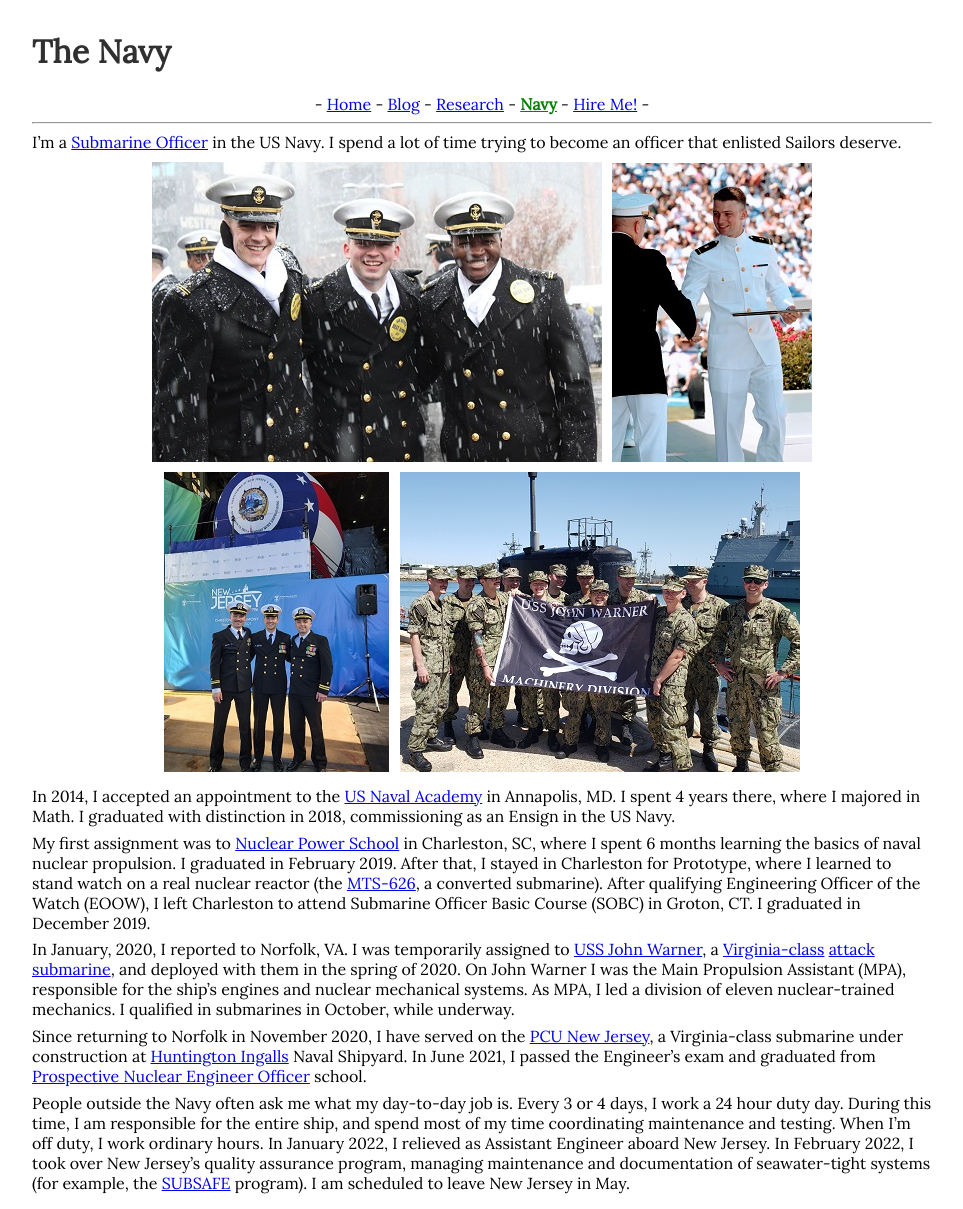
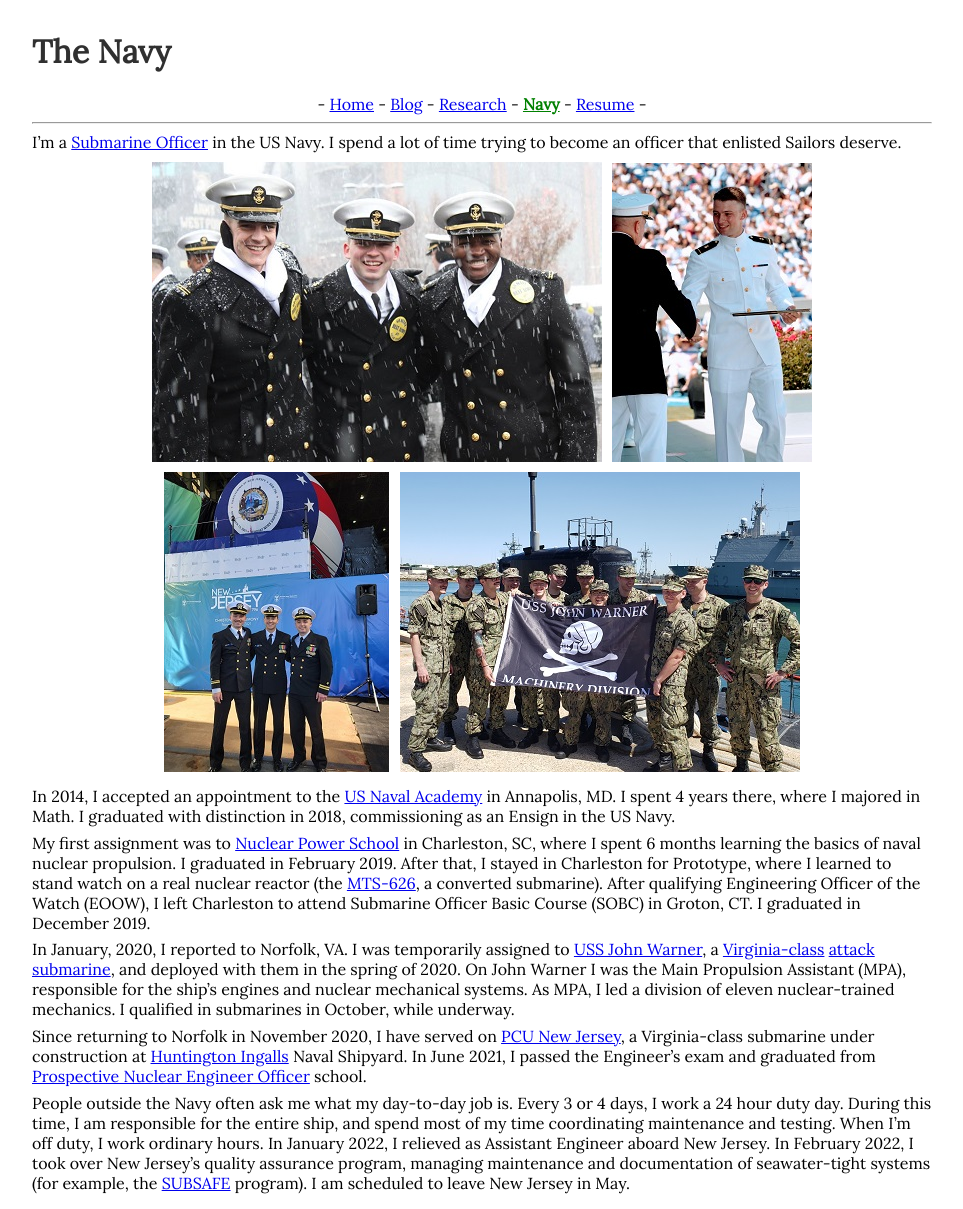
Before and after one commit to cckolon/cckolon.github.io, a Jekyll site: the page built from navy.md, in a window 1280 px wide. Shown: the whole page, without its empty margins (158-1121 px from the left). Built offline with Jekyll 4.4.1, drawn with Linux system fonts in a browser that asks for light colours.

Commit message:
Resume, minor fixes

```diff
--- a/_data/navigation.yml
+++ b/_data/navigation.yml
@@ -6,5 +6,5 @@
   link: /research.html
 - name: Navy
   link: /navy.html
-- name: Hire Me!
-  link: /hireme.html
+- name: Resume
+  link: /resume.pdf
--- a/navy.md
+++ b/navy.md
@@ -21,6 +21,6 @@ My first assignment was to [Nuclear Power School](https://www.navsea.navy.mil/Ho
 
 In January, 2020, I reported to Norfolk, VA. I was temporarily assigned to [USS John Warner](https://en.wikipedia.org/wiki/USS_John_Warner_(SSN-785)), a [Virginia-class](https://en.wikipedia.org/wiki/Virginia-class_submarine) [attack submarine](https://en.wikipedia.org/wiki/Attack_submarine), and deployed with them in the spring of 2020. On John Warner I was the Main Propulsion Assistant (MPA), responsible for the ship's engines and nuclear mechanical systems. As MPA, I led a division of eleven nuclear-trained mechanics. I qualified in submarines in October, while underway.
 
-Since returning to Norfolk in November 2020, I have served on the [PCU New Jersey](https://en.wikipedia.org/wiki/USS_New_Jersey_(SSN-796)), a Virginia-class submarine under construction at [Huntington Ingalls](https://huntingtoningalls.com/) Naval Shipyard. In June 2021, I passed the Engineer's exam and graduated from [Prospective Nuclear Engineer Officer](https://allhands.navy.mil/Stories/Display-Story/Article/1839925/call-me-a-nuclear-engineer/) school.
+Since returning to Norfolk in November 2020, I have served on [PCU New Jersey](https://en.wikipedia.org/wiki/USS_New_Jersey_(SSN-796)), a Virginia-class submarine under construction at [Huntington Ingalls](https://huntingtoningalls.com/) Naval Shipyard. In June 2021, I passed the Engineer's exam and graduated from [Prospective Nuclear Engineer Officer](https://allhands.navy.mil/Stories/Display-Story/Article/1839925/call-me-a-nuclear-engineer/) school.
 
 People outside the Navy often ask me what my day-to-day job is. Every 3 or 4 days, I work a 24 hour duty day. During this time, I am responsible for the entire ship, and spend most of my time coordinating maintenance and testing. When I'm off duty, I work ordinary hours. In January 2022, I relieved as Assistant Engineer aboard New Jersey. In February 2022, I took over New Jersey's quality assurance program, managing maintenance and documentation of seawater-tight systems (for example, the [SUBSAFE](https://en.wikipedia.org/wiki/SUBSAFE) program). I am scheduled to leave New Jersey in May.
```
Also changed, not shown: _posts/2021-07-31-websitejekyll.md (+0 -3 lines), _posts/2023-02-01-cycleefficiency.md (+1 -2 lines), businesscard.md (deleted, +0 -20 lines), hireme.md (deleted, +0 -41 lines), index.md (+0 -2 lines), readme.md (added), 2 other files.
